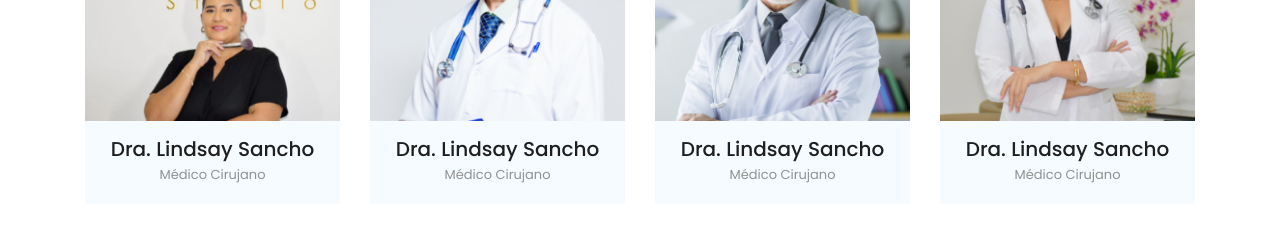
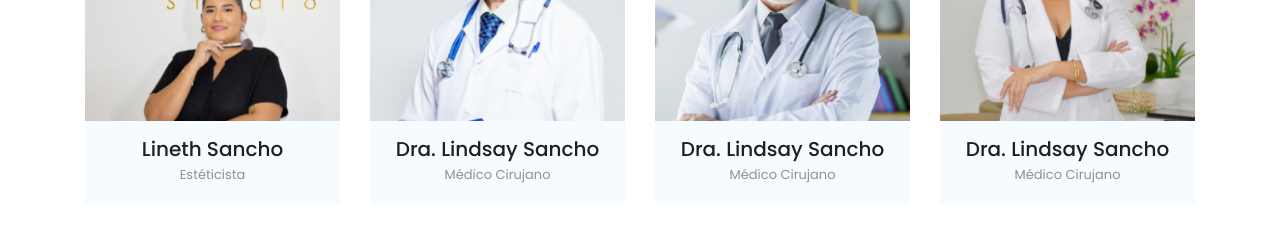
Before and after one commit to aibotsacademy/daley, a plain HTML site: page index.html in a window 1280 px wide. Shown: the part 5100-5334 px from the top of the page. Drawn offline with Linux system fonts and the light colour scheme.

Commit message:
Update index.html

```diff
--- a/index.html
+++ b/index.html
@@ -544,8 +544,8 @@
                                 <img src="img/experts/2.png" alt="">
                             </div>
                             <div class="experts_name text-center">
-                                <h3>Dra. Lindsay Sancho</h3>
-                                <span>Médico Cirujano</span>
+                                <h3>Lineth Sancho</h3>
+                                <span>Estéticista</span>
 
                             </div>
                         </div>
```
